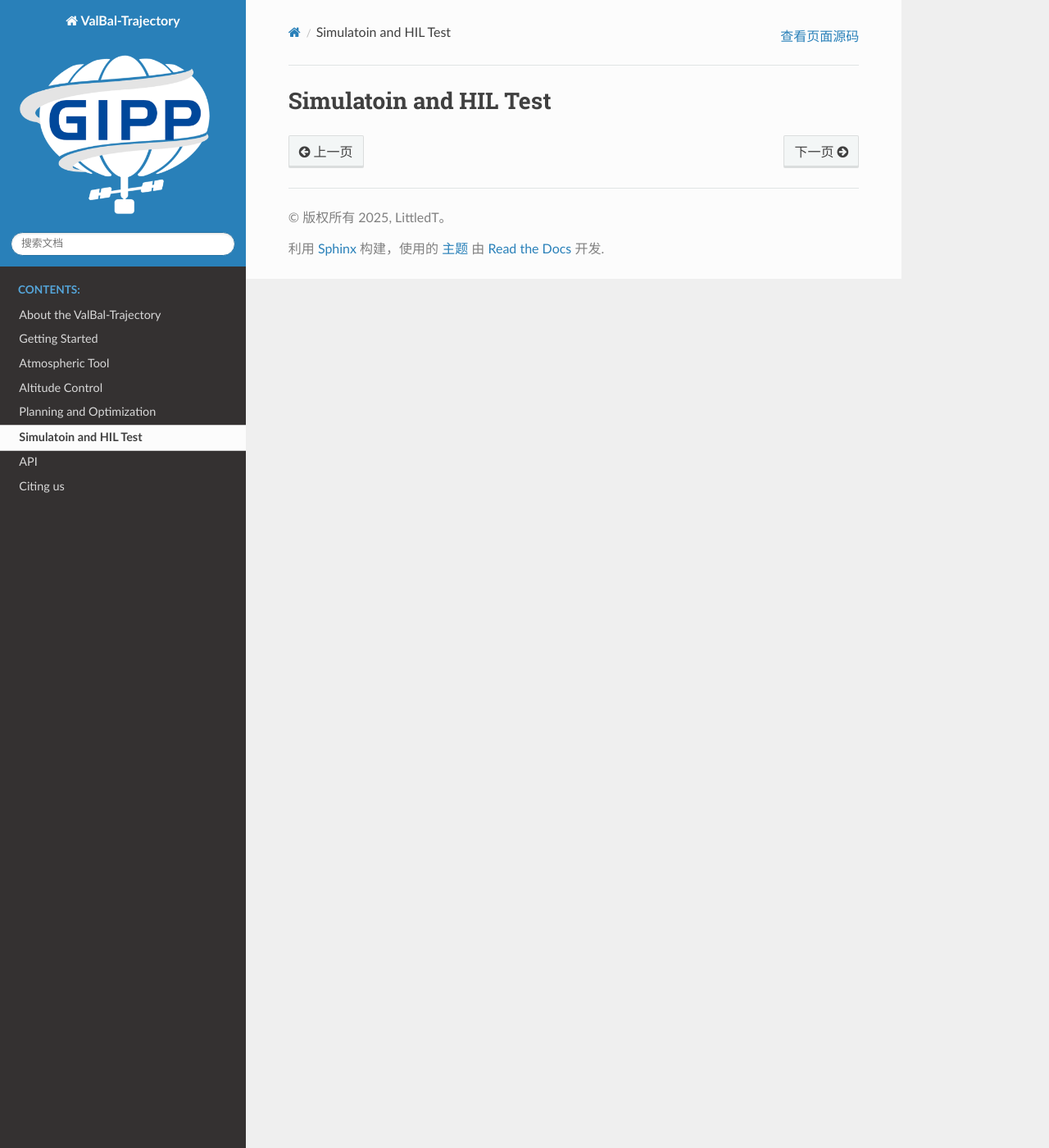
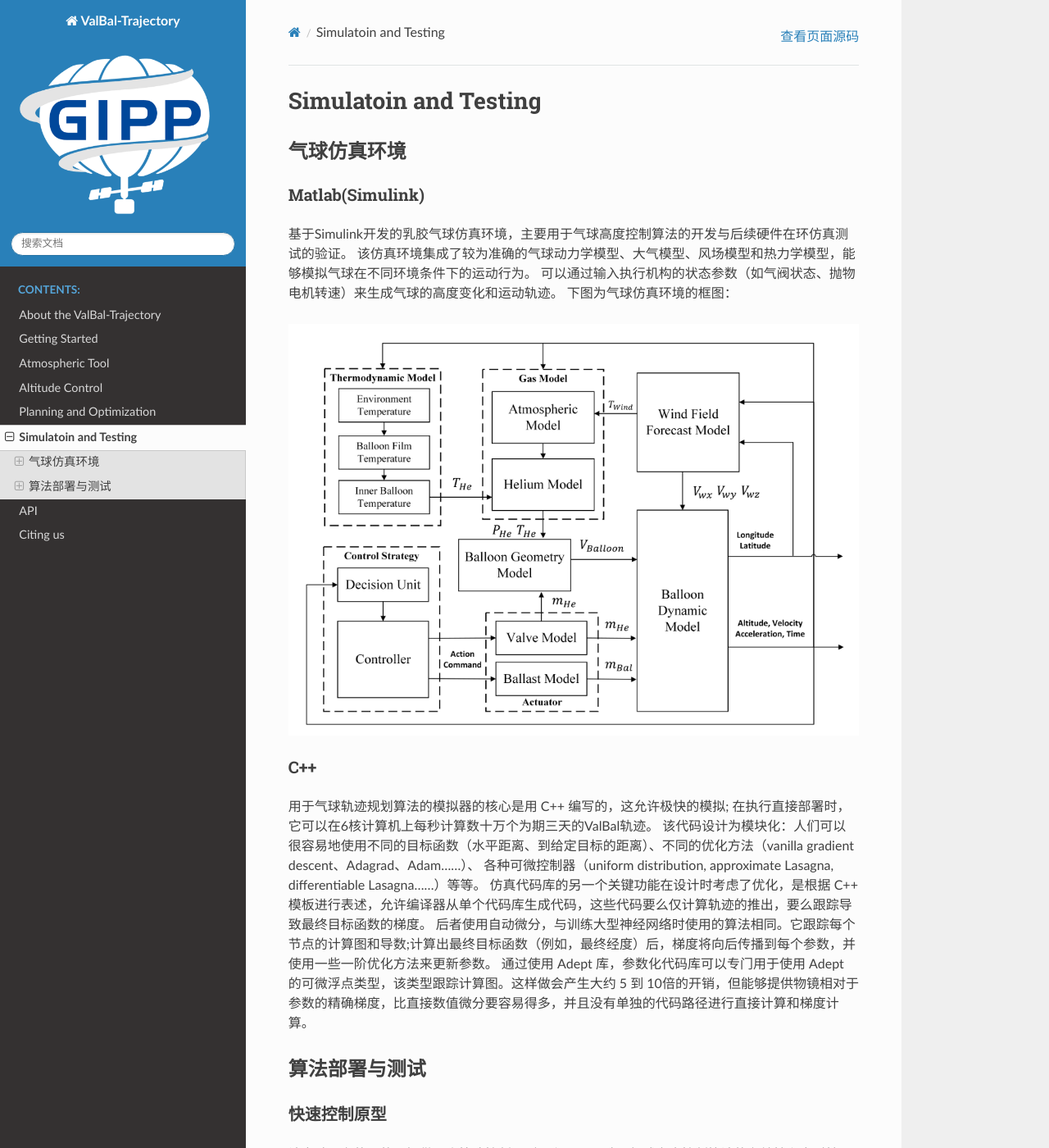
Before and after one commit to Passer-montanus/ReadTheDocs, a Sphinx documentation site: the page built from docs/source/balloon_simulation.rst, in a window 1280 px wide and 1400 px high. Shown: the whole window at 82% size. Built offline with Sphinx 7.4.7 and the Read the Docs theme 3.1.0, drawn with Linux system fonts in a browser that asks for light colours; pages that are not in the unit, such as notebooks, are missing from menus; some of the changed text lies outside the part shown.

Commit message:
Balloon Simulation

```diff
--- a/docs/source/balloon_simulation.rst
+++ b/docs/source/balloon_simulation.rst
@@ -11,5 +11,52 @@
     交叉引用：待补充
 
 #############################
-Simulatoin and HIL Test
+Simulatoin and Testing
 #############################
+
+*************
+气球仿真环境
+*************
+
+Matlab(Simulink)
+=================
+基于Simulink开发的乳胶气球仿真环境，主要用于气球高度控制算法的开发与后续硬件在环仿真测试的验证。
+该仿真环境集成了较为准确的气球动力学模型、大气模型、风场模型和热力学模型，能够模拟气球在不同环境条件下的运动行为。
+可以通过输入执行机构的状态参数（如气阀状态、抛物电机转速）来生成气球的高度变化和运动轨迹。
+下图为气球仿真环境的框图：
+
+.. image:: imgs/balloon_simulation/simulink.png
+
+
+C++
+========
+用于气球轨迹规划算法的模拟器的核心是用 C++ 编写的，这允许极快的模拟;
+在执行直接部署时，它可以在6核计算机上每秒计算数十万个为期三天的ValBal轨迹。
+该代码设计为模块化：人们可以很容易地使用不同的目标函数（水平距离、到给定目标的距离）、不同的优化方法（vanilla gradient descent、Adagrad、Adam......）、
+各种可微控制器（uniform distribution, approximate Lasagna, differentiable Lasagna......）等等。
+仿真代码库的另一个关键功能在设计时考虑了优化，是根据 C++ 模板进行表述，允许编译器从单个代码库生成代码，这些代码要么仅计算轨迹的推出，要么跟踪导致最终目标函数的梯度。
+后者使用自动微分，与训练大型神经网络时使用的算法相同。它跟踪每个节点的计算图和导数;计算出最终目标函数（例如，最终经度）后，梯度将向后传播到每个参数，并使用一些一阶优化方法来更新参数。
+通过使用 Adept 库，参数化代码库可以专门用于使用 Adept 的可微浮点类型，该类型跟踪计算图。这样做会产生大约 5 到 10倍的开销，但能够提供物镜相对于参数的精确梯度，比直接数值微分要容易得多，并且没有单独的代码路径进行直接计算和梯度计算。
+
+****************
+算法部署与测试
+****************
+
+快速控制原型
+==============
+该实验平台的目的是提供一个快速控制原型，主要用于验证气球高度控制算法的有效性和实时性。通过大量的地面仿真测试来调整控制器的参数，以实现最佳的控制效果。
+该快速控制原型实验平台可参考下图：
+
+.. image:: imgs/balloon_simulation/RCP.png
+
+硬件在环测试
+==============
+该实验平台的目的是提供一个虚拟化的环境，与纯仿真不同的是，需要将控制策略写入嵌入式控制器中，接入真实的执行机构，做Real-time的测试验证。
+该硬件在环实验平台由以下几部分组成：
+
+1. 高性能的Real-time machine，用来运行大气模型、风场模型和热力学模型，以计算环境参数供气球动力学模型计算得到气球的运动仿真。
+2. 不提供浮力的乳胶气球高度控制平台，用来根据虚拟的实时仿真环境参数数据，取代嵌入式系统的高度传感器和速度传感器，作为输入经过控制算法，输出执行机构电机的PWM波，驱动执行机构工作。
+3. 可通讯的质量称，用来反馈实际的抛物质量，直接作用到气球动力学模型。
+4. 通讯板卡，该部分的作用为串联Real-time仿真平台与实物的通讯功能，通过IO504扩展板卡，利用电平信号通过RS485协议实现环境参数与执行机构状态及实时压舱物剩余质量的通讯，具体内容见实验平台框图。
+
+.. image:: imgs/balloon_simulation/HIL.jpg
```
Also changed, not shown: docs/source/imgs/balloon_simulation/HIL.jpg (added), docs/source/imgs/balloon_simulation/RCP.png (added), docs/source/imgs/balloon_simulation/simulink.png (added).
